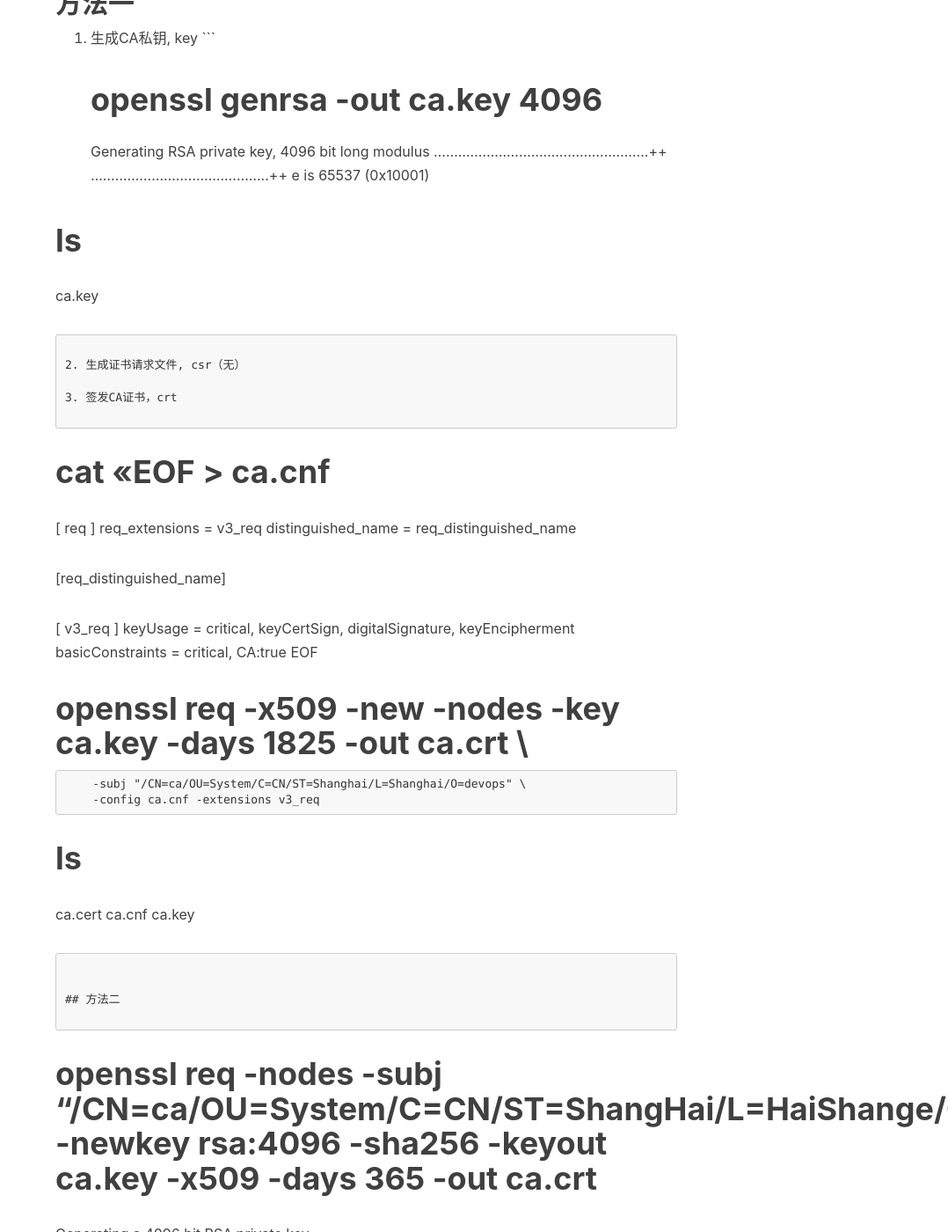
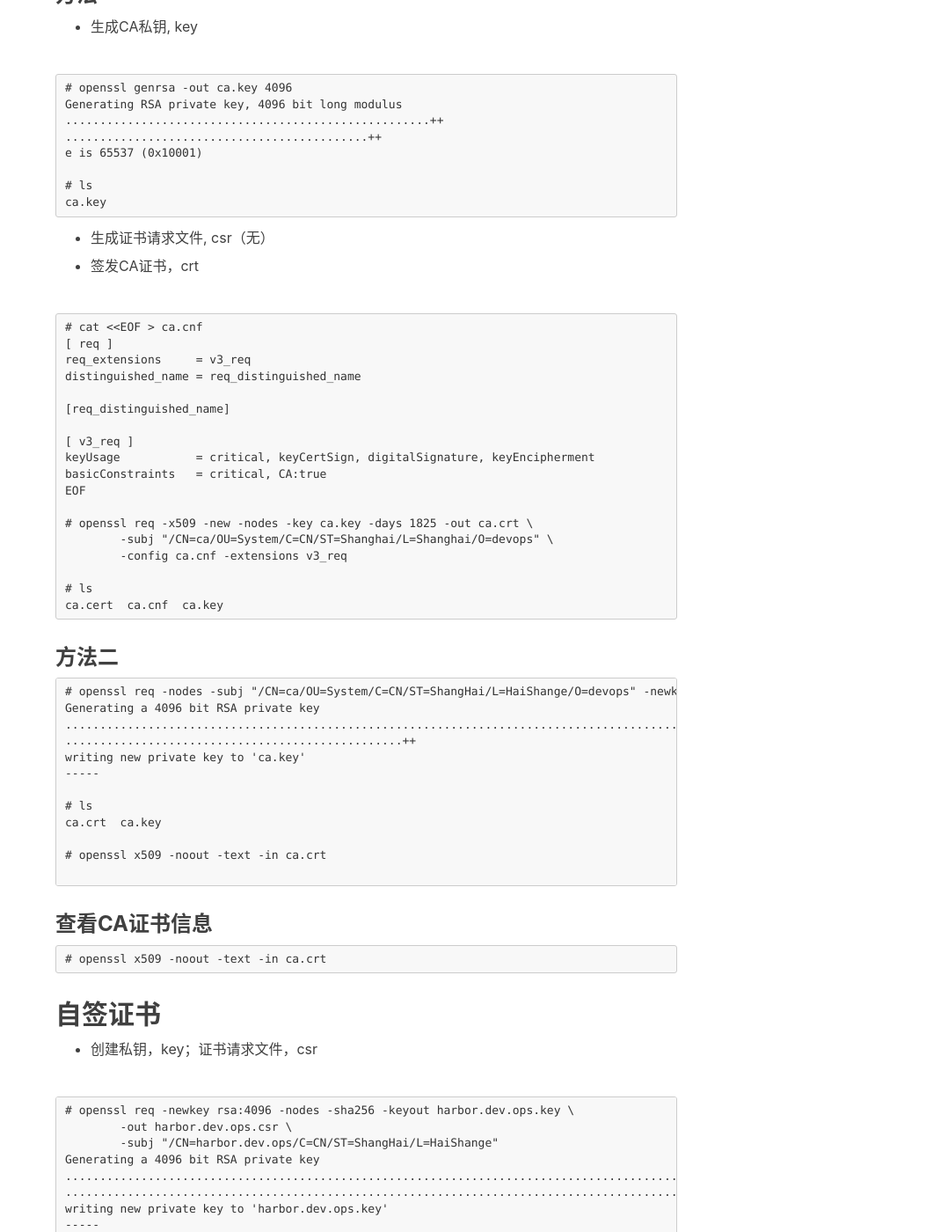
Before and after one commit to leonlm/leonlm.github.io, a Jekyll site: the page built from _posts/2020-03-29-ca.md, in a window 1280 px wide and 1400 px high, scrolled down 695 px. Shown: the whole window at 88% size, without its empty margins (202-1280 px from the left). Built offline with Jekyll 4.4.1, drawn with Linux system fonts in a browser that asks for light colours; nearby versions of some CDN libraries; comment, search, counter and statistics services are not loaded; some of the changed text lies outside the part shown.

Commit message:
Generate CA

````diff
--- a/_posts/2020-03-29-ca.md
+++ b/_posts/2020-03-29-ca.md
@@ -27,9 +28,9 @@ e is 65537 (0x10001)
 ca.key
 ```
 
-2. 生成证书请求文件, csr（无）
+ - 生成证书请求文件, csr（无）
 
-3. 签发CA证书，crt
+ - 签发CA证书，crt
 
 ```
 # cat <<EOF > ca.cnf
@@ -53,7 +54,7 @@ ca.cert  ca.cnf  ca.key
 ```
 
 
-## 方法二
+### 方法二
 
 ```
 # openssl req -nodes -subj "/CN=ca/OU=System/C=CN/ST=ShangHai/L=HaiShange/O=devops" -newkey rsa:4096 -sha256 -keyout ca.key -x509 -days 365 -out ca.crt
@@ -70,7 +71,7 @@ ca.crt  ca.key
 
 ```
 
-## 查看CA证书信息
+### 查看CA证书信息
 
 ```
 # openssl x509 -noout -text -in ca.crt
@@ -95,7 +97,8 @@ writing new private key to 'harbor.dev.ops.key'
 harbor.dev.ops.csr  harbor.dev.ops.key
 ```
 
-2. 使用自建CA证书，签发证书，crt
+ - 使用自建CA证书，签发证书，crt
+
 ```
 # openssl x509 -req -days 365 -in harbor.dev.ops.csr \
         -CA ../selfCA/ca.crt -CAkey ../selfCA/ca.key -CAcreateserial \
@@ -108,7 +111,7 @@ Getting CA Private Key
 harbor.dev.ops.crt  harbor.dev.ops.csr  harbor.dev.ops.key
 ```
 
-3. 查看CA证书信息
+ - 查看CA证书信息
 
 ```
 # openssl x509 -noout -text -in harbor.dev.ops.crt
````
Also changed, not shown: other parts of _posts/2020-03-29-ca.md (+7 -5 lines).
